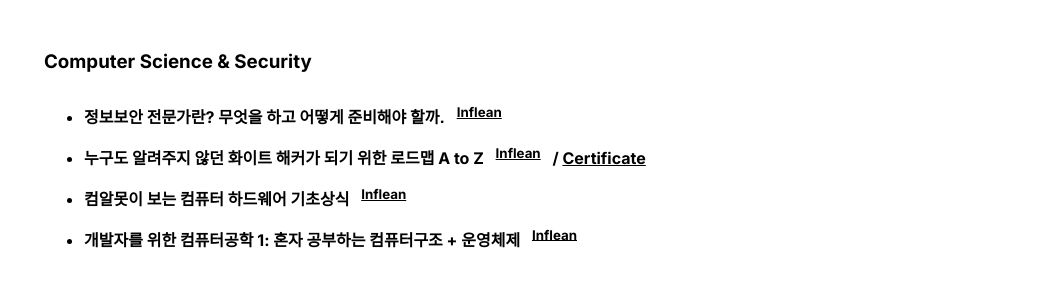
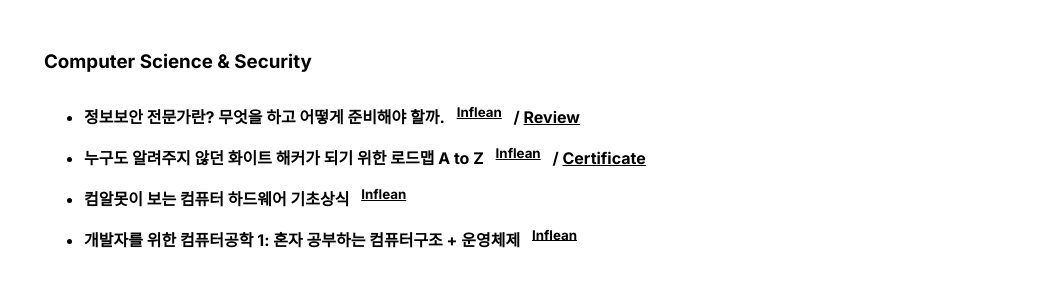
Before and after one commit to BangJeongBin/BangJeongBin.github.io, a Jekyll site: the page built from index.md, in a window 1280 px wide and 900 px high, scrolled down 2752 px. Shown: the part 153-446 px from the top of the window, without its empty margins (236-1280 px from the left). Built offline with Jekyll 4.4.1, drawn with Linux system fonts in a browser that asks for light colours.

Commit message:
Update activities_list.html

```diff
--- a/_includes/activities_list.html
+++ b/_includes/activities_list.html
@@ -4,6 +4,7 @@
         <strong>
             정보보안 전문가란? 무엇을 하고 어떻게 준비해야 할까.&ensp;
             <sup><a href="https://www.inflearn.com/course/%EC%A0%95%EB%B3%B4%EB%B3%B4%EC%95%88-%EC%A0%84%EB%AC%B8%EA%B0%80">Inflean</a></sup>
+            &ensp;/ <a href="https://bangjeongbin.github.io/TIL-Blog/posts/review-online-academy-inflearn-what-is-an-information-security-expert">Review</a>
         </strong>
     </li>
 
```
